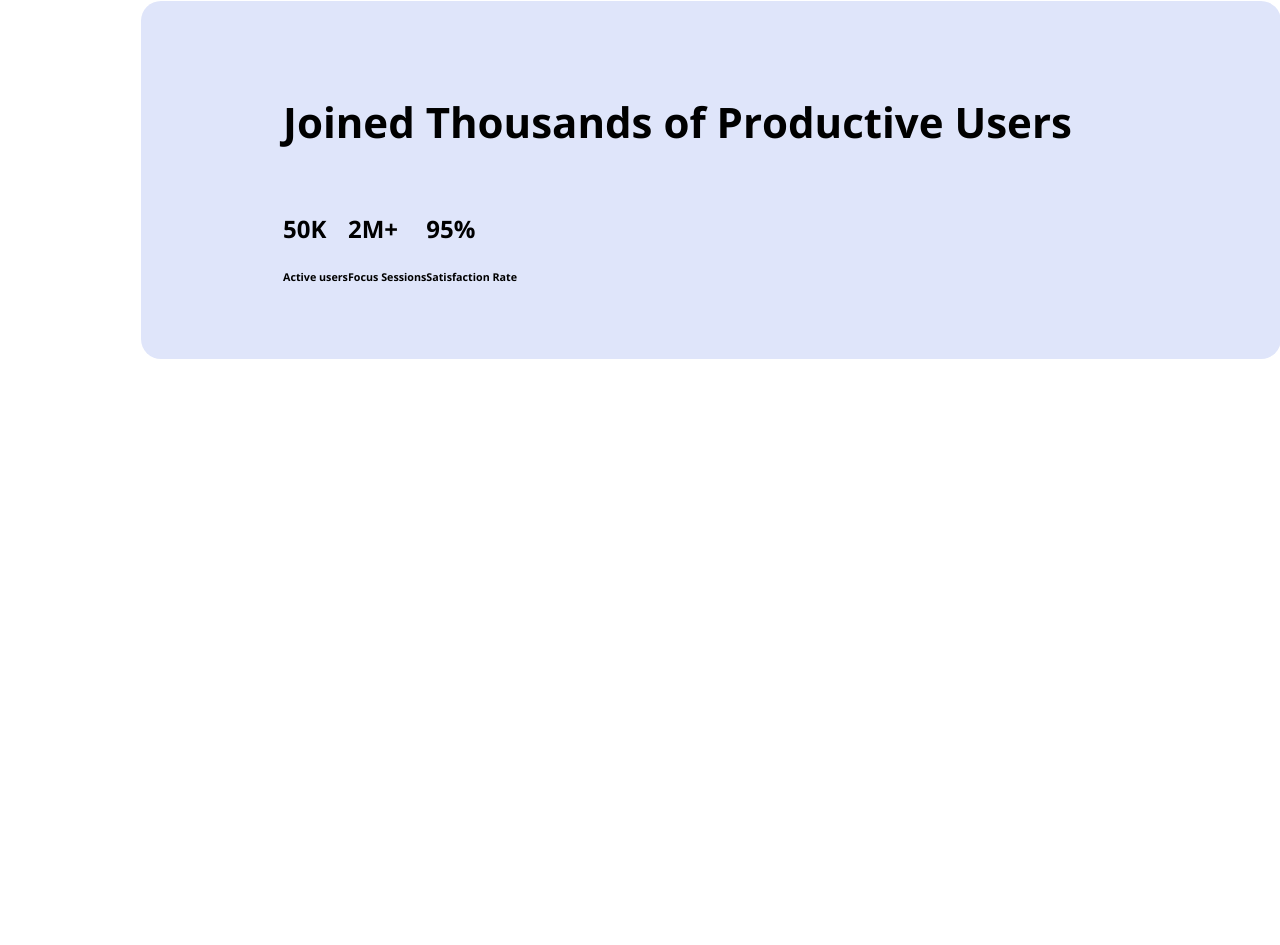
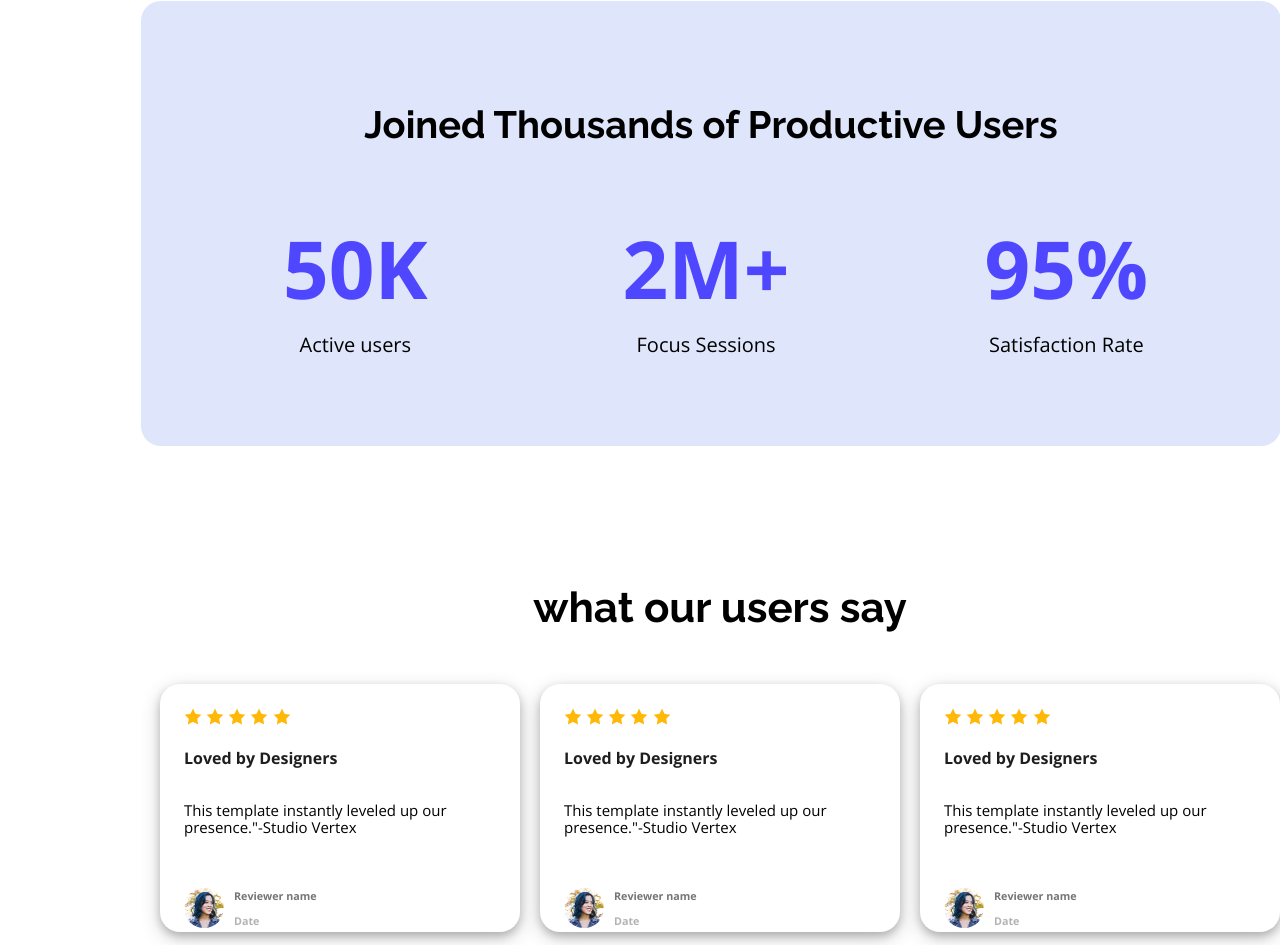
Before and after one commit to Rad0130/hero-repo, a plain HTML site: page B12A01-landing-launchpad/index.html in a window 1280 px wide. Shown: the part 1257-2202 px from the top of the page. Before the commit the page ends 1753 px from the top, so only its background shows below. Drawn offline with nearby package versions, Linux system fonts and the light colour scheme.

Commit message:
comment section added

```diff
--- a/B12A01-landing-launchpad/index.html
+++ b/B12A01-landing-launchpad/index.html
@@ -29,14 +29,14 @@
             <div class="title">
                 <h3>See it in Action</h2>
                 <h5>Explore The live preview and imagine your brand in this bold new look</h6>
-                <a href=""><button>Launch Live Preview Button</button></a>
+                <a href=""><button>Launch Live Preview</button></a>
             </div>
             <div class="image">
                 <img src="Assets/wc-mini.png" alt="Web flow mini">
             </div>
         </section>
         <section class="users">
-            <h3>Joined Thousands of Productive Users</h3>
+            <h4 class="join">Joined Thousands of Productive Users</h4>
             <div class="info">
                 <div class="details">
                     <h2>50K</h2>
@@ -53,6 +53,71 @@
 
             </div>
         </section>
+        <section class="comment">
+            <h3>what our users say</h3>
+            <div class="cards">
+                <div class="card">
+                    <div class="star">
+                        <img src="Assets/icon-star.png" alt="star">
+                        <img src="Assets/icon-star.png" alt="star">
+                        <img src="Assets/icon-star.png" alt="star">
+                        <img src="Assets/icon-star.png" alt="star">
+                        <img src="Assets/icon-star.png" alt="star">
+                    </div>
+                    <div class="com">
+                        <h4>Loved by Designers</h4>
+                        <h6>This template instantly leveled up our presence."-Studio Vertex</h6>
+                    </div>
+                    <div class="view">
+                        <img src="Assets/avatar.png" alt="pic" class="avatar">
+                        <div class="name">
+                            <h6>Reviewer name</h6>
+                            <h6 class="Date">Date</h6>
+                        </div>
+                    </div>
+                </div>
+                <div class="card">
+                    <div class="star">
+                        <img src="Assets/icon-star.png" alt="star">
+                        <img src="Assets/icon-star.png" alt="star">
+                        <img src="Assets/icon-star.png" alt="star">
+                        <img src="Assets/icon-star.png" alt="star">
+                        <img src="Assets/icon-star.png" alt="star">
+                    </div>
+                    <div class="com">
+                        <h4>Loved by Designers</h4>
+                        <h6>This template instantly leveled up our presence."-Studio Vertex</h6>
+                    </div>
+                    <div class="view">
+                        <img src="Assets/avatar.png" alt="pic" class="avatar">
+                        <div class="name">
+                            <h6>Reviewer name</h6>
+                            <h6 class="Date">Date</h6>
+                        </div>
+                    </div>
+                </div>
+                <div class="card">
+                    <div class="star">
+                        <img src="Assets/icon-star.png" alt="star">
+                        <img src="Assets/icon-star.png" alt="star">
+                        <img src="Assets/icon-star.png" alt="star">
+                        <img src="Assets/icon-star.png" alt="star">
+                        <img src="Assets/icon-star.png" alt="star">
+                    </div>
+                    <div class="com">
+                        <h4>Loved by Designers</h4>
+                        <h6>This template instantly leveled up our presence."-Studio Vertex</h6>
+                    </div>
+                    <div class="view">
+                        <img src="Assets/avatar.png" alt="pic" class="avatar">
+                        <div class="name">
+                            <h6>Reviewer name</h6>
+                            <h6 class="Date">Date</h6>
+                        </div>
+                    </div>
+                </div>
+            </div>
+        </section>
     </main>
 </body>
 </html>
--- a/B12A01-landing-launchpad/style.css
+++ b/B12A01-landing-launchpad/style.css
@@ -95,6 +95,8 @@ h5{
 
 .info{
     display: flex;
+    /* justify-content: space-around; */
+
 }
 
 .users{
@@ -105,3 +107,88 @@ h5{
 
 
 }
+
+.join{
+    font-family: "Raleway", sans-serif;
+    font-size: 38px;
+    text-align: center;
+}
+
+.details h2{
+    font-weight: 700;
+    font-size: 80px;
+    color: #4E47FF;
+}
+
+.details h6{
+    font-weight: normal;
+    font-size: 20px;
+}
+
+.details{
+    text-align: center;
+    line-height: 10px;
+    margin-right: 195px;
+}
+
+.view{
+    display: flex;
+    align-items: center;
+}
+
+.comment{
+    width: 1140px;
+    height: 342px;
+    align-items: center;
+    margin: 0px auto;
+}
+
+.comment h3{
+    font-family: "Raleway", sans-serif;
+    font-weight: 700;
+    font-size: 42px;
+    text-align: center;
+
+}
+
+.avatar{
+    width:40px;
+    height: 40px;
+    border-radius: 50px;
+}
+
+.view h6{
+    line-height: 0px;
+    margin-left: 10px;
+}
+
+.card{
+    width: 366.67px;
+    height: 200px;
+    margin: 10px;
+    padding: 24px;
+    justify-content: space-around;
+    line-height: 17px;
+    border-radius: 20px;
+    box-shadow: 0 4px 8px 0 rgba(0, 0, 0, 0.2), 0 6px 20px 0 rgba(0, 0, 0, 0.19);
+}
+
+.cards{
+    display: flex;
+}
+
+.com h4{
+    color: #1E1E1E;
+}
+
+.com h6{
+    font-weight: normal;
+    font-size: 15px;
+}
+
+.name{
+    color: #757575;
+}
+.Date{
+    color: #B3B3B3;
+}
```
